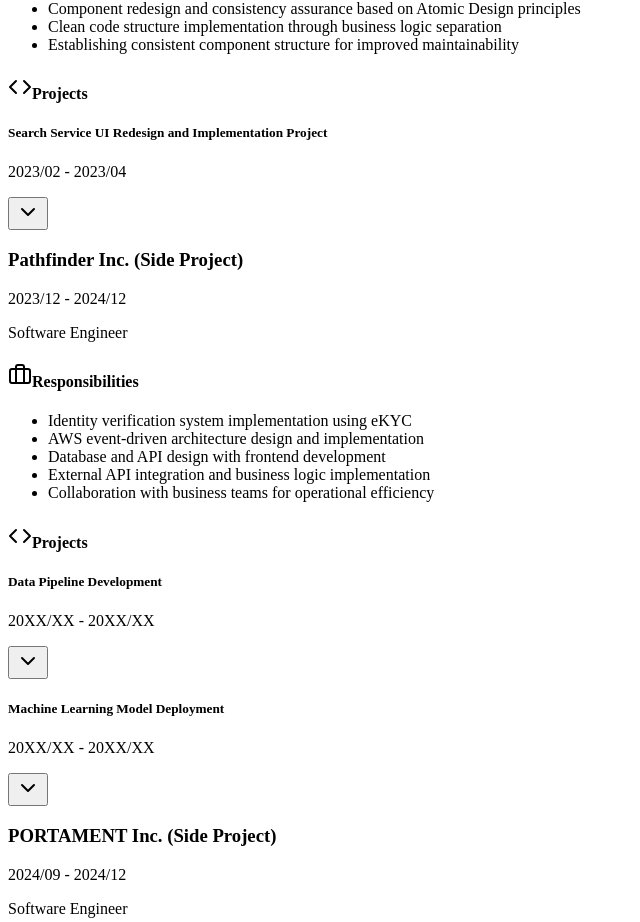
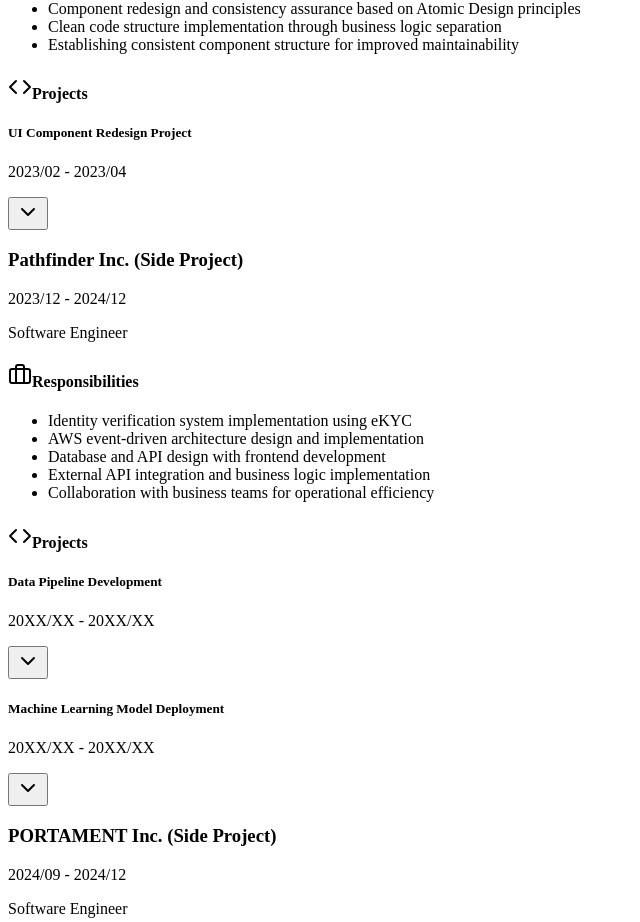
Before and after one commit to ken-1200/resume, a Next.js app: page /en in a window 1280 px wide. Shown: the part 2359-3281 px from the top of the page, without its empty margins (0-640 px from the left). Built offline with nearby package versions, Linux system fonts and the light colour scheme.

Commit message:
feat: update project titles for clarity in profile data

```diff
--- a/src/data/localized-data.ts
+++ b/src/data/localized-data.ts
@@ -216,7 +216,7 @@
         ],
         projects: [
           {
-            title: '検索サービスUI再設計・実装プロジェクト',
+            title: 'UIコンポーネント再設計プロジェクト',
             period: '2023/02 ～ 2023/04',
             summary: 'Atomic Design原則に基づくコンポーネント再設計とビジネスロジックの分離',
             details: [
@@ -470,7 +470,7 @@
         ],
         projects: [
           {
-            title: 'Search Service UI Redesign and Implementation Project',
+            title: 'UI Component Redesign Project',
             period: '2023/02 - 2023/04',
             summary: 'Component redesign based on Atomic Design principles and business logic separation',
             details: [
```
